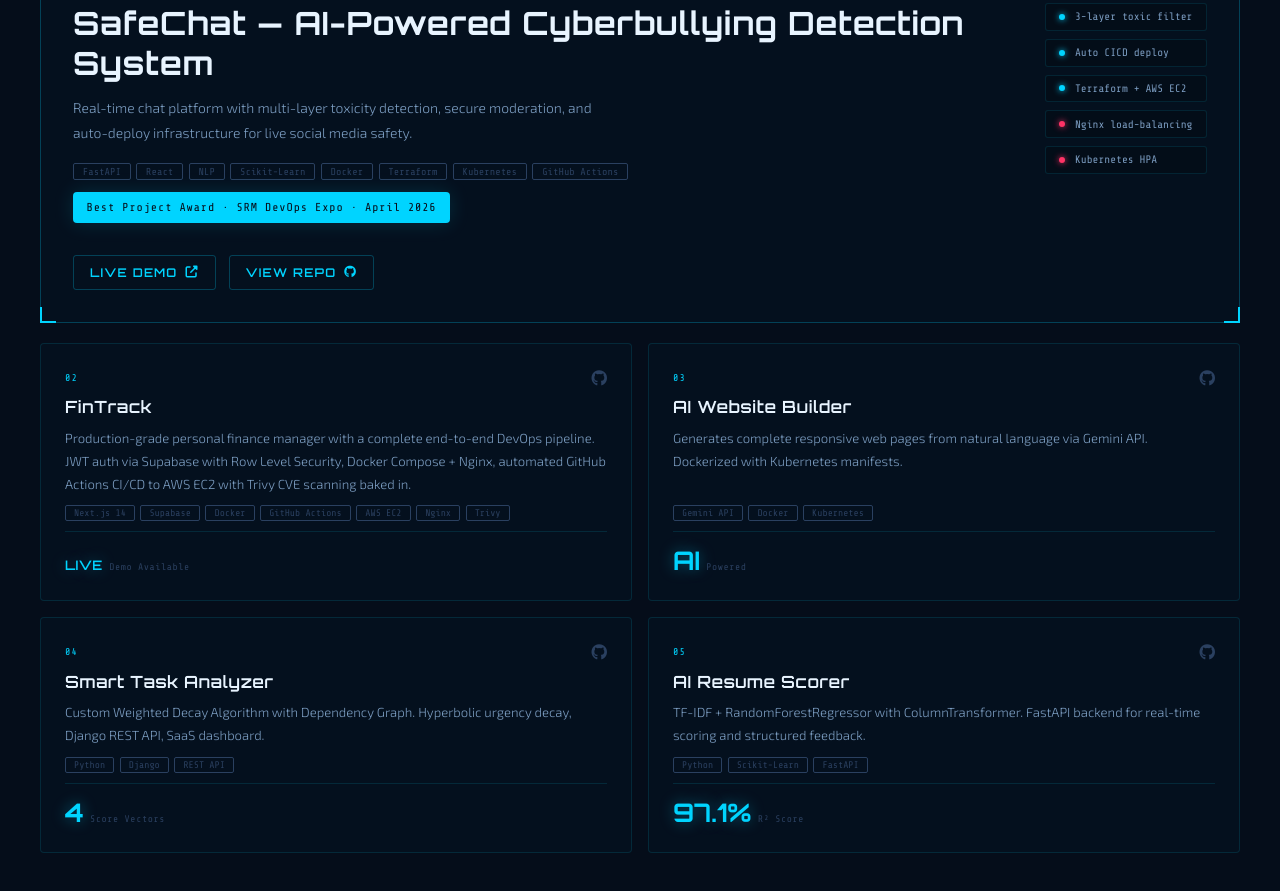
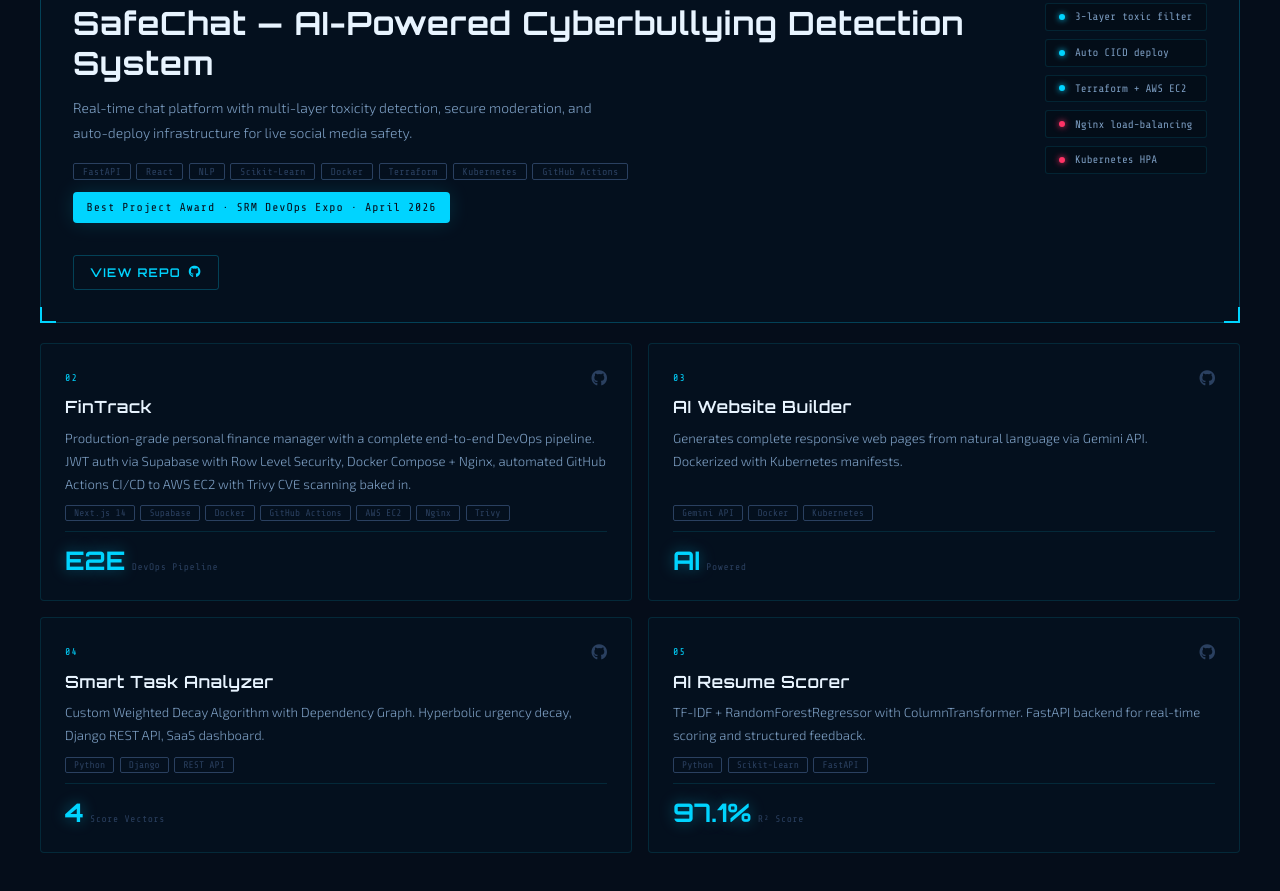
Before and after one commit to ADNAN-ZEYA/adnan-portfolio, a website: page index.html in a window 1280 px wide. Shown: the part 2335-3226 px from the top of the page. Drawn offline with nearby package versions, Linux system fonts and the light colour scheme.

Commit message:
Remove dead AWS demo links; keep repo links

```diff
--- a/index.html
+++ b/index.html
@@ -142,7 +142,6 @@
                     <div class="feat-tech"><span>FastAPI</span><span>React</span><span>NLP</span><span>Scikit-Learn</span><span>Docker</span><span>Terraform</span><span>Kubernetes</span><span>GitHub Actions</span></div>
                     <div class="award-badge">Best Project Award · SRM DevOps Expo · April 2026</div>
                     <div class="feat-links">
-                        <a href="http://13.205.175.224" target="_blank" class="cta-ghost"><span>LIVE DEMO</span><i class="fas fa-external-link-alt"></i></a>
                         <a href="https://github.com/ADNAN-ZEYA/SafeChat" target="_blank" class="cta-ghost"><span>VIEW REPO</span><i class="fab fa-github"></i></a>
                     </div>
                 </div>
@@ -156,7 +155,7 @@
             </div>
         </div>
         <div class="proj-grid">
-            <div class="proj reveal"><div class="proj-top"><span class="pn mono">02</span><a href="https://github.com/ADNAN-ZEYA/Expense-Tracker" target="_blank" class="pgh"><i class="fab fa-github"></i></a></div><h3>FinTrack</h3><p>Production-grade personal finance manager with a complete end-to-end DevOps pipeline. JWT auth via Supabase with Row Level Security, Docker Compose + Nginx, automated GitHub Actions CI/CD to AWS EC2 with Trivy CVE scanning baked in.</p><div class="pt"><span>Next.js 14</span><span>Supabase</span><span>Docker</span><span>GitHub Actions</span><span>AWS EC2</span><span>Nginx</span><span>Trivy</span></div><div class="pm"><span class="pmn"><a href="http://13.233.174.46/" target="_blank" style="color:var(--cyan);text-decoration:none;font-weight:600;font-size:0.82rem;letter-spacing:0.03em;">LIVE</a></span><span class="pml mono">Demo Available</span></div></div>
+            <div class="proj reveal"><div class="proj-top"><span class="pn mono">02</span><a href="https://github.com/ADNAN-ZEYA/Expense-Tracker" target="_blank" class="pgh"><i class="fab fa-github"></i></a></div><h3>FinTrack</h3><p>Production-grade personal finance manager with a complete end-to-end DevOps pipeline. JWT auth via Supabase with Row Level Security, Docker Compose + Nginx, automated GitHub Actions CI/CD to AWS EC2 with Trivy CVE scanning baked in.</p><div class="pt"><span>Next.js 14</span><span>Supabase</span><span>Docker</span><span>GitHub Actions</span><span>AWS EC2</span><span>Nginx</span><span>Trivy</span></div><div class="pm"><span class="pmn">E2E</span><span class="pml mono">DevOps Pipeline</span></div></div>
             <div class="proj reveal-d"><div class="proj-top"><span class="pn mono">03</span><a href="https://github.com/ADNAN-ZEYA/Website_Builder" target="_blank" class="pgh"><i class="fab fa-github"></i></a></div><h3>AI Website Builder</h3><p>Generates complete responsive web pages from natural language via Gemini API. Dockerized with Kubernetes manifests.</p><div class="pt"><span>Gemini API</span><span>Docker</span><span>Kubernetes</span></div><div class="pm"><span class="pmn">AI</span><span class="pml mono">Powered</span></div></div>
             <div class="proj reveal"><div class="proj-top"><span class="pn mono">04</span><a href="https://github.com/ADNAN-ZEYA/smart-task-analyzer" target="_blank" class="pgh"><i class="fab fa-github"></i></a></div><h3>Smart Task Analyzer</h3><p>Custom Weighted Decay Algorithm with Dependency Graph. Hyperbolic urgency decay, Django REST API, SaaS dashboard.</p><div class="pt"><span>Python</span><span>Django</span><span>REST API</span></div><div class="pm"><span class="pmn">4</span><span class="pml mono">Score Vectors</span></div></div>
             <div class="proj reveal-d"><div class="proj-top"><span class="pn mono">05</span><a href="https://github.com/ADNAN-ZEYA/AI-Powered-Resume-Scoring-and-Feedback" target="_blank" class="pgh"><i class="fab fa-github"></i></a></div><h3>AI Resume Scorer</h3><p>TF-IDF + RandomForestRegressor with ColumnTransformer. FastAPI backend for real-time scoring and structured feedback.</p><div class="pt"><span>Python</span><span>Scikit-Learn</span><span>FastAPI</span></div><div class="pm"><span class="pmn">97.1%</span><span class="pml mono">R² Score</span></div></div>
```
Also changed, not shown: README.md.
